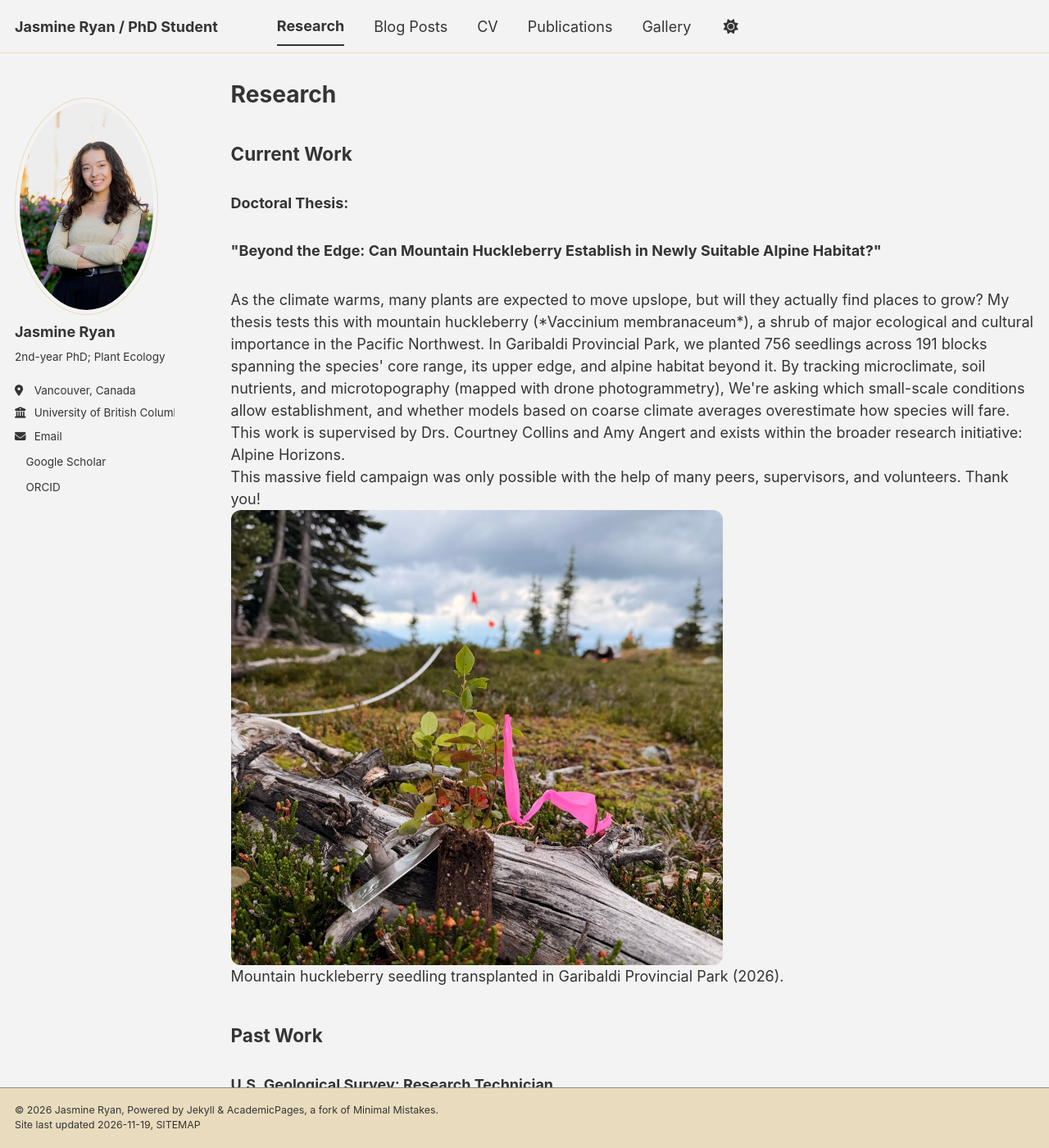
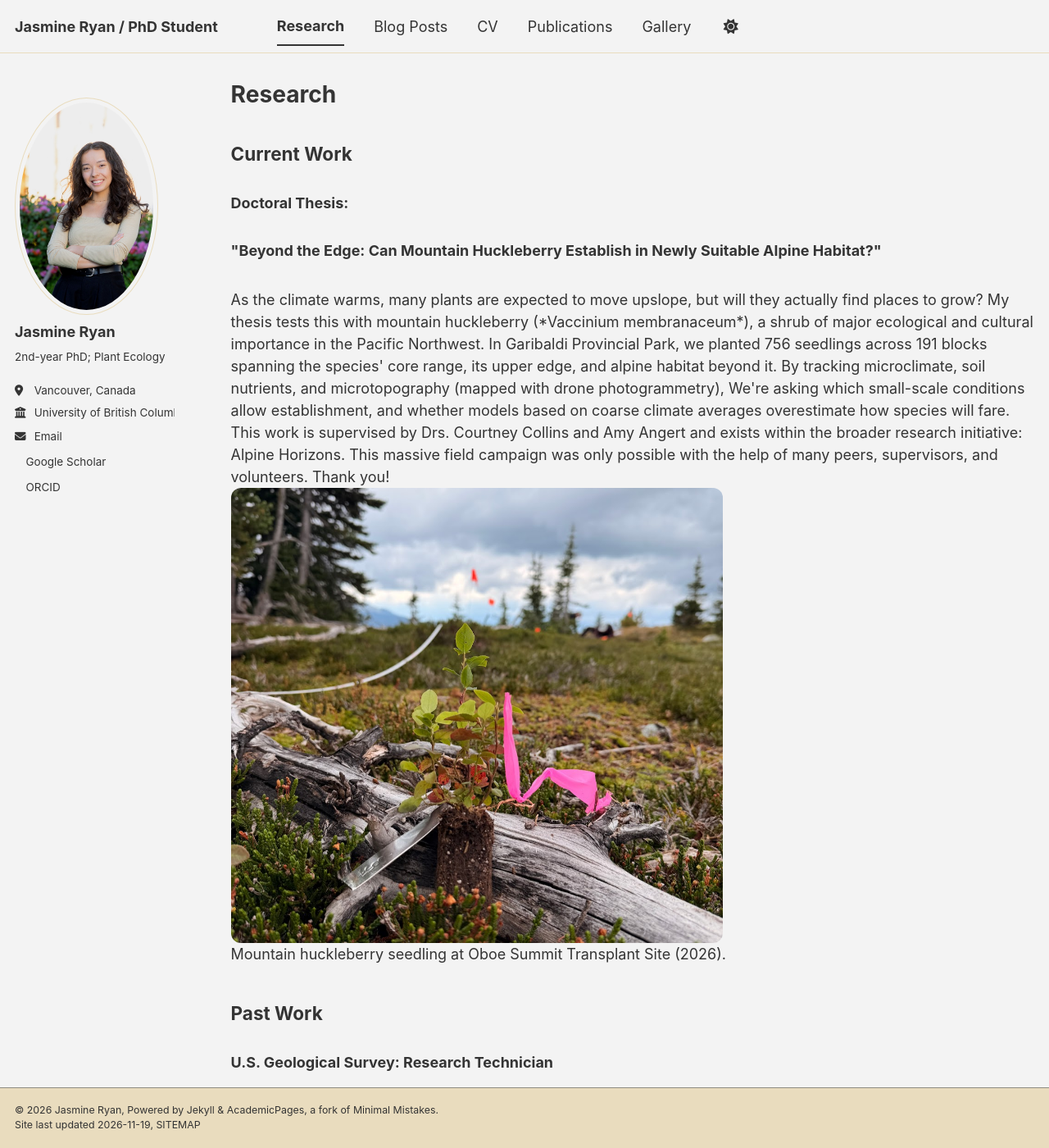
Before and after one commit to jasminexryan/jasminexryan.github.io, a Jekyll site: the page built from _pages/portfolio.html, in a window 1280 px wide and 1400 px high. Shown: the whole window at 82% size. Built offline with Jekyll 4.4.1, drawn with Linux system fonts in a browser that asks for light colours; a script bundle is joined from its source files by our own code; a style sheet for code colours, icons or effects is not loaded.

Commit message:
Update portfolio.html

```diff
--- a/_pages/portfolio.html
+++ b/_pages/portfolio.html
@@ -13,15 +13,14 @@ author_profile: true
 <br>
 
 As the climate warms, many plants are expected to move upslope, but will they actually find places to grow? My thesis tests this with mountain huckleberry (*Vaccinium membranaceum*), a shrub of major ecological and cultural importance in the Pacific Northwest. In Garibaldi Provincial Park, we planted 756 seedlings across 191 blocks spanning the species' core range, its upper edge, and alpine habitat beyond it. By tracking microclimate, soil nutrients, and microtopography (mapped with drone photogrammetry), We're asking which small-scale conditions allow establishment, and whether models based on coarse climate averages overestimate how species will fare.
-<br>This work is supervised by Drs. Courtney Collins and Amy Angert and exists within the broader research initiative: Alpine Horizons.
-<br>This massive field campaign was only possible with the help of many peers, supervisors, and volunteers. Thank you!
+<br>This work is supervised by Drs. Courtney Collins and Amy Angert and exists within the broader research initiative: Alpine Horizons. This massive field campaign was only possible with the help of many peers, supervisors, and volunteers. Thank you!
 
 
 <br>
 <img src="{{ site.baseurl }}/images/vacmem_seedling.jpg" alt="Transplant seedlings in Garibaldi Provincial Park" width="600" style="border-radius: 12px;">
 <br>
 
-Mountain huckleberry seedling transplanted in Garibaldi Provincial Park (2026).
+Mountain huckleberry seedling at Oboe Summit Transplant Site (2026).
 
 <h2>Past Work</h2>
 
```
